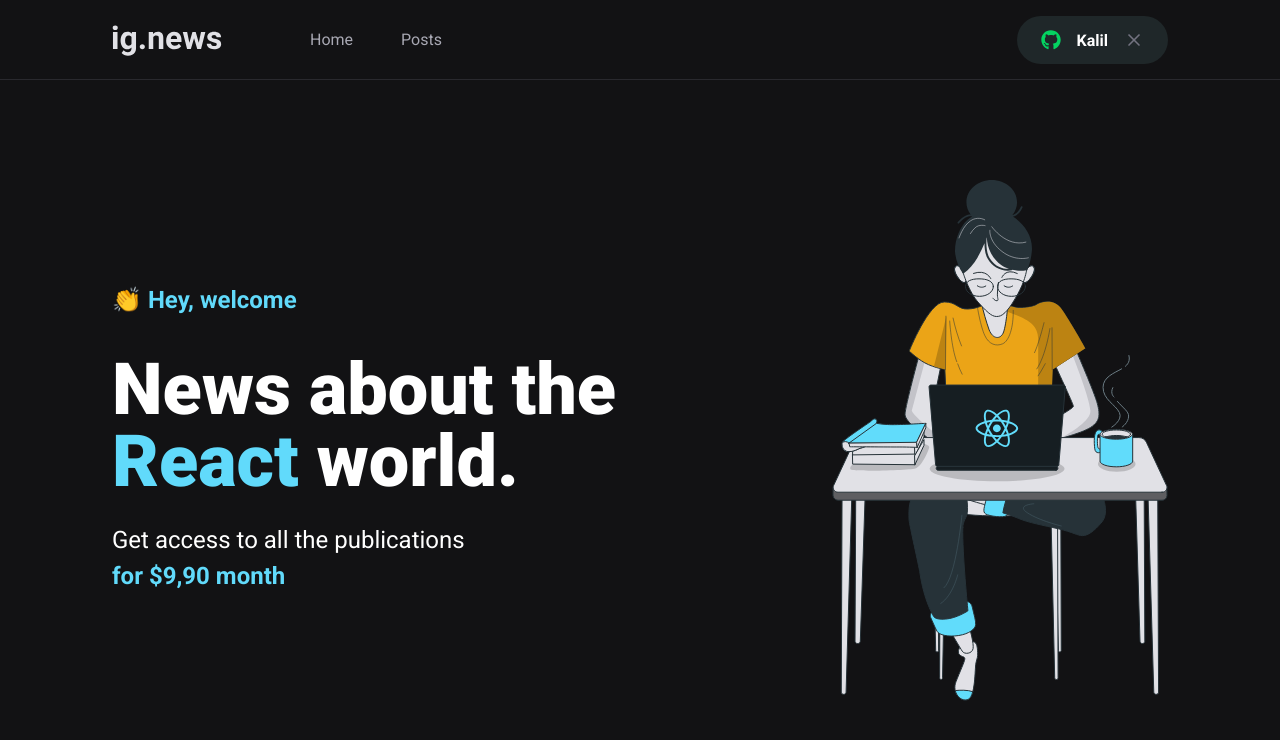
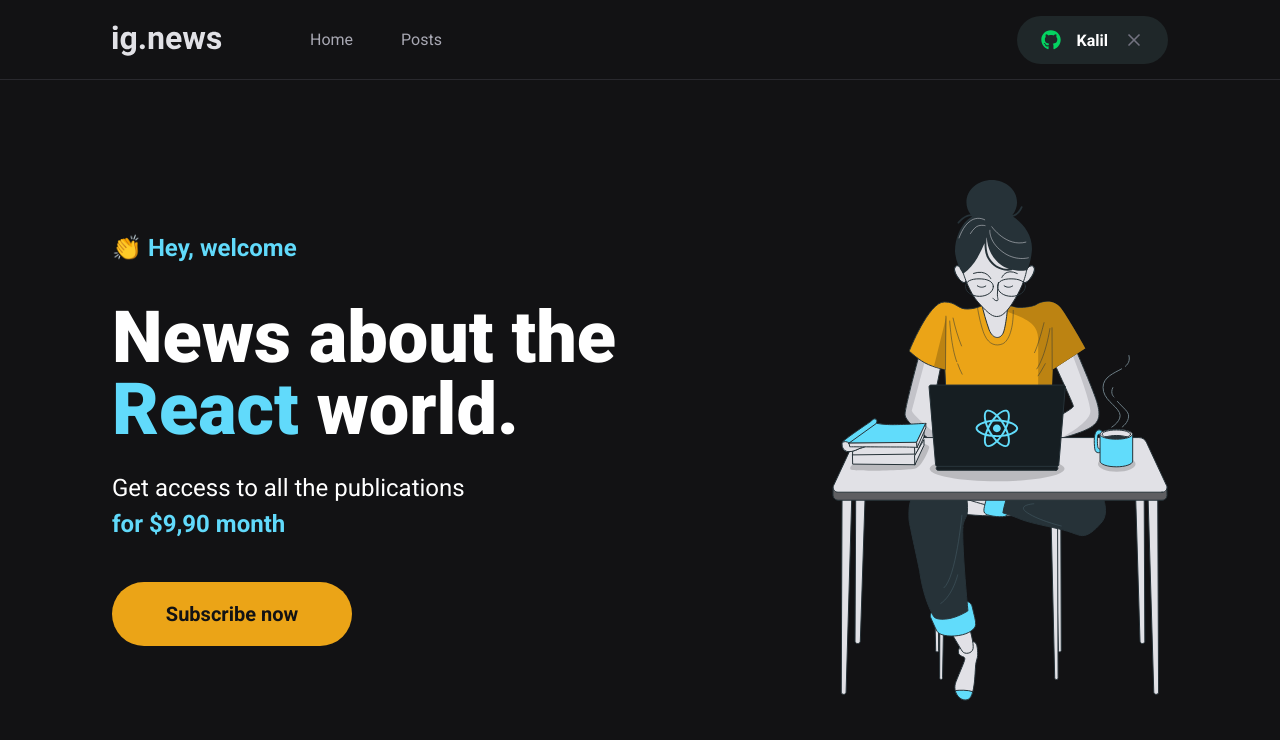
Before and after one commit to kalilscr/ignews, a Next.js app: page / in a window 1280 px wide. Shown: the top 740 px of the page. Built offline with nearby package versions, Linux system fonts and the light colour scheme.

Commit message:
criando o componente SubscribeButton

```diff
--- /dev/null
+++ b/src/components/SubscribeButton/index.tsx
@@ -0,0 +1,12 @@
+import styles from './styles.module.scss'
+
+export function SubscribeButton(){
+    return (
+        <button
+            type="button"
+            className={styles.subscribeButton}
+        >
+            Subscribe now
+        </button>
+    );
+}
--- /dev/null
+++ b/src/components/SubscribeButton/styles.module.scss
@@ -0,0 +1,20 @@
+.subscribeButton {
+    width: 240px;
+    height: 4rem;
+    border: 0;
+    border-radius: 2rem;
+    background: var(--yellow-500);
+    color: var(--gray-900);
+    font-size: 1.25rem;
+    font-weight: bold;
+
+    display: flex;
+    align-items: center;
+    justify-content: center;
+
+    transition: 0.2s;
+
+    &:hover {
+        filter: brightness(0.8);
+    }
+}
--- a/src/pages/home.module.scss
+++ b/src/pages/home.module.scss
@@ -38,4 +38,8 @@
             font-weight: bold;
         }
     }
+
+    button {
+        margin-top: 2.5rem;
+    }
 }
--- a/src/pages/index.tsx
+++ b/src/pages/index.tsx
@@ -1,4 +1,6 @@
 import Head from 'next/head';
+import React from 'react';
+import { SubscribeButton } from '../components/SubscribeButton';
 import styles from './home.module.scss';
 
 export default function Home() {
@@ -16,7 +18,7 @@
             <span>for $9,90 month</span>
           </p>
 
-
+         <SubscribeButton />
         </section>
 
         <img src="/images/avatar.svg" alt="Girl coding" />
```
